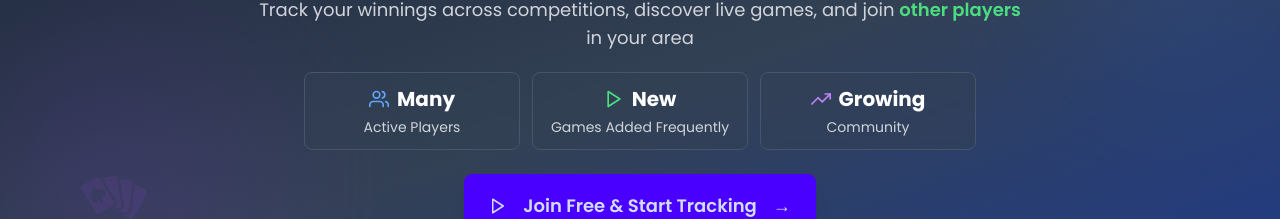
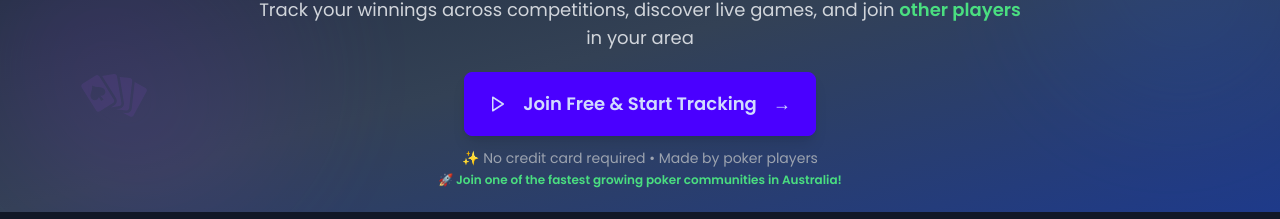
Before and after one commit to marcus-agrippa/poker-listing-app, a React (Create React App) app: page / in a window 1280 px wide. Shown: the part 202-421 px from the top of the page. Built offline with nearby package versions, Linux system fonts and the light colour scheme; no server answers; the HTML template or start-up script is replaced by a standard one.

Commit message:
remove section in hero banner

```diff
--- a/src/components/ui/HeroSection.jsx
+++ b/src/components/ui/HeroSection.jsx
@@ -1,5 +1,5 @@
 import React, { useState } from 'react';
-import { FiPlay, FiUsers, FiTrendingUp, FiMapPin } from 'react-icons/fi';
+import { FiPlay, FiMapPin } from 'react-icons/fi';
 import { GiPokerHand, GiCardAceSpades, GiDiamonds } from 'react-icons/gi';
 import AuthModal from '../auth/AuthModal';
 
@@ -45,33 +45,6 @@ const HeroSection = ({ regionName, currentUser }) => {
               in your area
             </p>
 
-            {/* Stats row */}
-            <div className='grid grid-cols-1 md:grid-cols-3 gap-3 mb-6 max-w-2xl mx-auto'>
-              <div className='bg-slate-700 bg-opacity-50 rounded-lg p-3 backdrop-blur-sm border border-slate-600'>
-                <div className='flex items-center justify-center mb-1'>
-                  <FiUsers className='text-blue-400 text-xl mr-2' />
-                  <span className='text-xl font-bold text-white'>Many</span>
-                </div>
-                <p className='text-gray-300 text-sm'>Active Players</p>
-              </div>
-
-              <div className='bg-slate-700 bg-opacity-50 rounded-lg p-3 backdrop-blur-sm border border-slate-600'>
-                <div className='flex items-center justify-center mb-1'>
-                  <FiPlay className='text-green-400 text-xl mr-2' />
-                  <span className='text-xl font-bold text-white'>New</span>
-                </div>
-                <p className='text-gray-300 text-sm'>Games Added Frequently</p>
-              </div>
-
-              <div className='bg-slate-700 bg-opacity-50 rounded-lg p-3 backdrop-blur-sm border border-slate-600'>
-                <div className='flex items-center justify-center mb-1'>
-                  <FiTrendingUp className='text-purple-400 text-xl mr-2' />
-                  <span className='text-xl font-bold text-white'>Growing</span>
-                </div>
-                <p className='text-gray-300 text-sm'>Community</p>
-              </div>
-            </div>
-
             {/* CTA Button */}
             {!currentUser && (
               <div className='flex flex-col items-center'>
```
